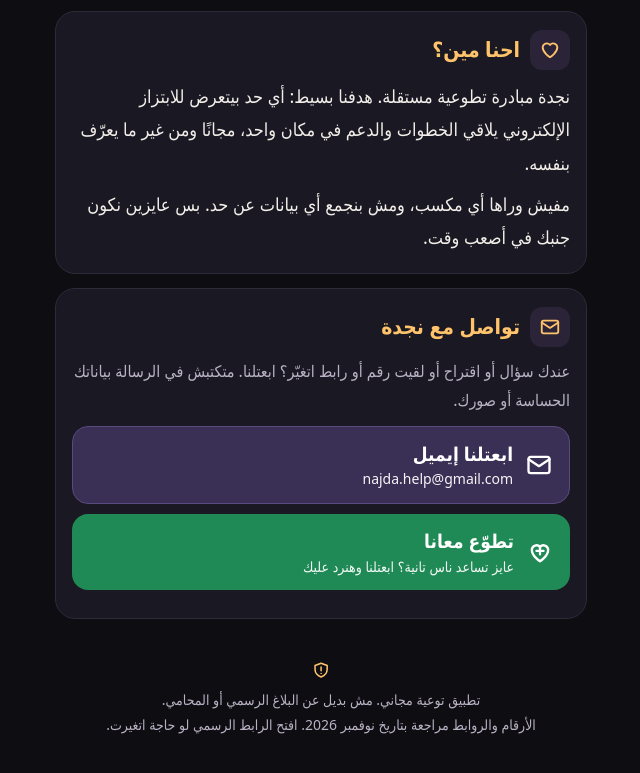
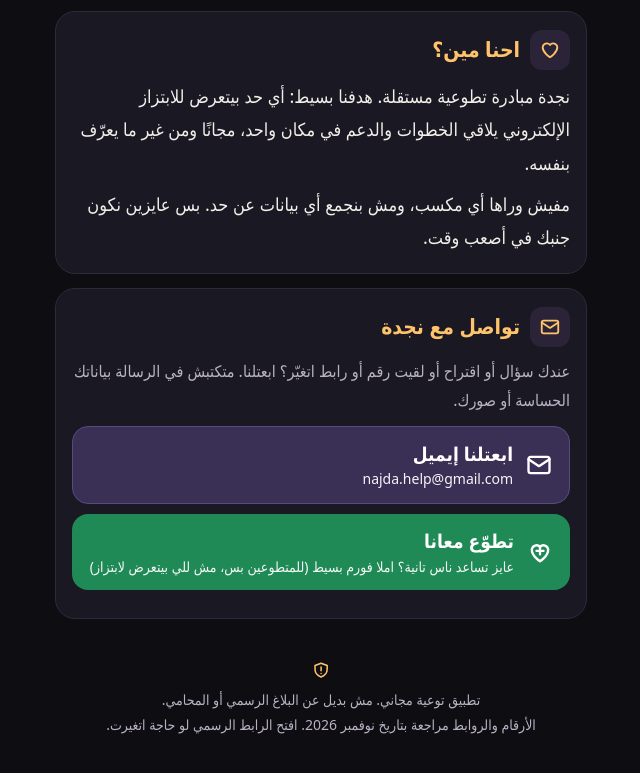
Before and after one commit to najdahelp/najdahelp.github.io, a plain HTML site: page index.html in a window 1280 px wide. Shown: the part 3852-4625 px from the top of the page, without its empty margins (319-959 px from the left). Drawn offline with Linux system fonts and the light colour scheme.

Commit message:
Update index.html

```diff
--- a/index.html
+++ b/index.html
@@ -192,7 +192,7 @@ footer{text-align:center;font-size:14px;color:var(--mut);padding:8px 20px 36px;l
 <h2 id="h8"><span class="ic"><svg class="i"><use href="#mail"/></svg></span>تواصل مع نجدة</h2>
 <p class="lead">عندك سؤال أو اقتراح أو لقيت رقم أو رابط اتغيّر؟ ابعتلنا. متكتبش في الرسالة بياناتك الحساسة أو صورك.</p>
 <a class="btn b-pur" href="mailto:najda.help@gmail.com"><svg class="i"><use href="#mail"/></svg><span>ابعتلنا إيميل<small dir="ltr" style="text-align:right">najda.help@gmail.com</small></span></a>
-<a class="btn b-grn" href="mailto:najda.help@gmail.com?subject=%D8%AA%D8%B7%D9%88%D8%B9%20%D9%85%D8%B9%D9%86%D8%A7"><svg class="i"><use href="#hand"/></svg><span>تطوّع معانا<small>عايز تساعد ناس تانية؟ ابعتلنا وهنرد عليك</small></span></a>
+<a class="btn b-grn" href="https://docs.google.com/forms/d/e/1FAIpQLScGrHwMipIR1Qq-1VBurPhnSy1zSCwuH5y0F8apCbwD89VvNg/viewform" target="_blank" rel="noopener noreferrer"><svg class="i"><use href="#hand"/></svg><span>تطوّع معانا<small>عايز تساعد ناس تانية؟ املا فورم بسيط (للمتطوعين بس، مش للي بيتعرض لابتزاز)</small></span></a>
 </section>
 
 </main>
```
